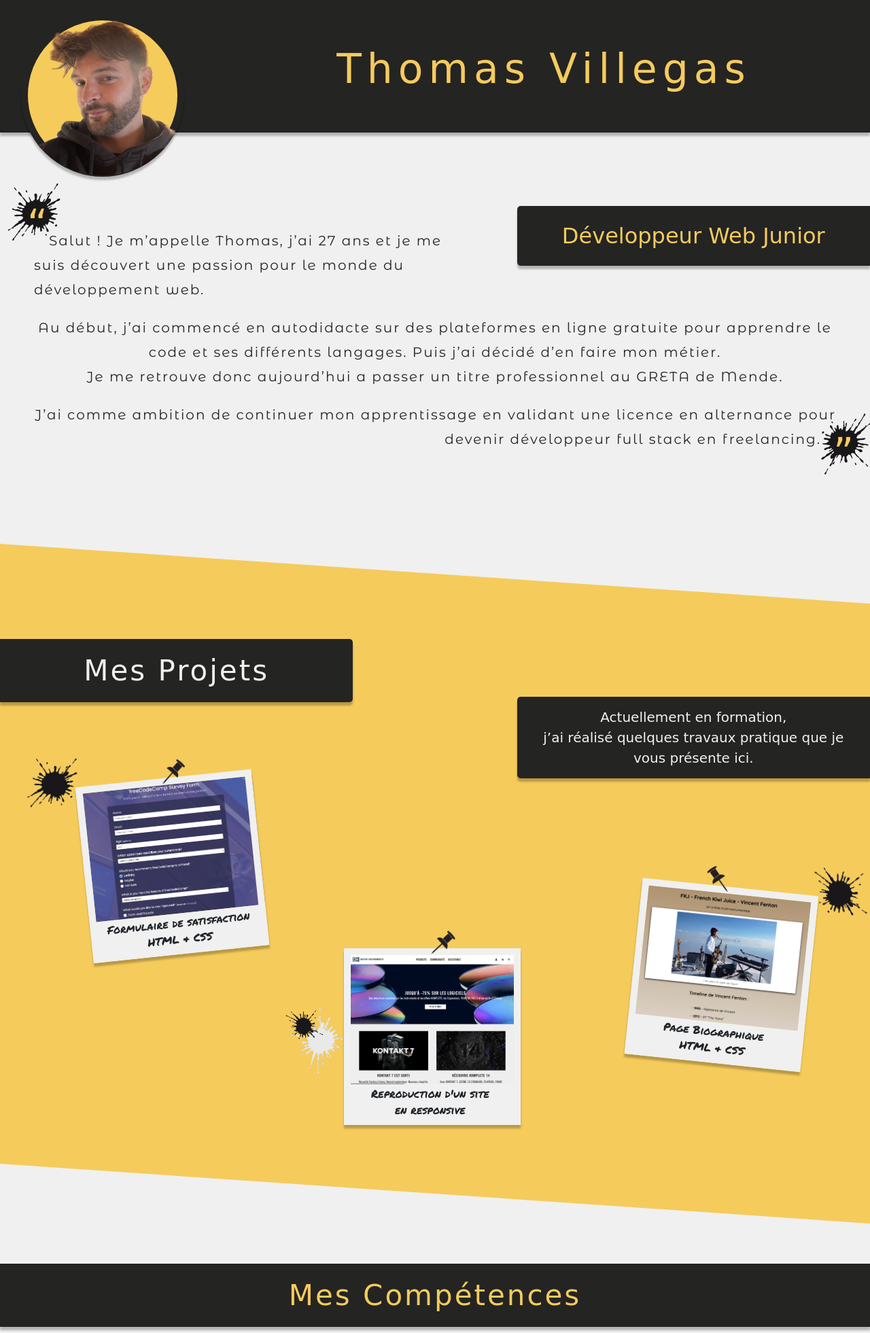
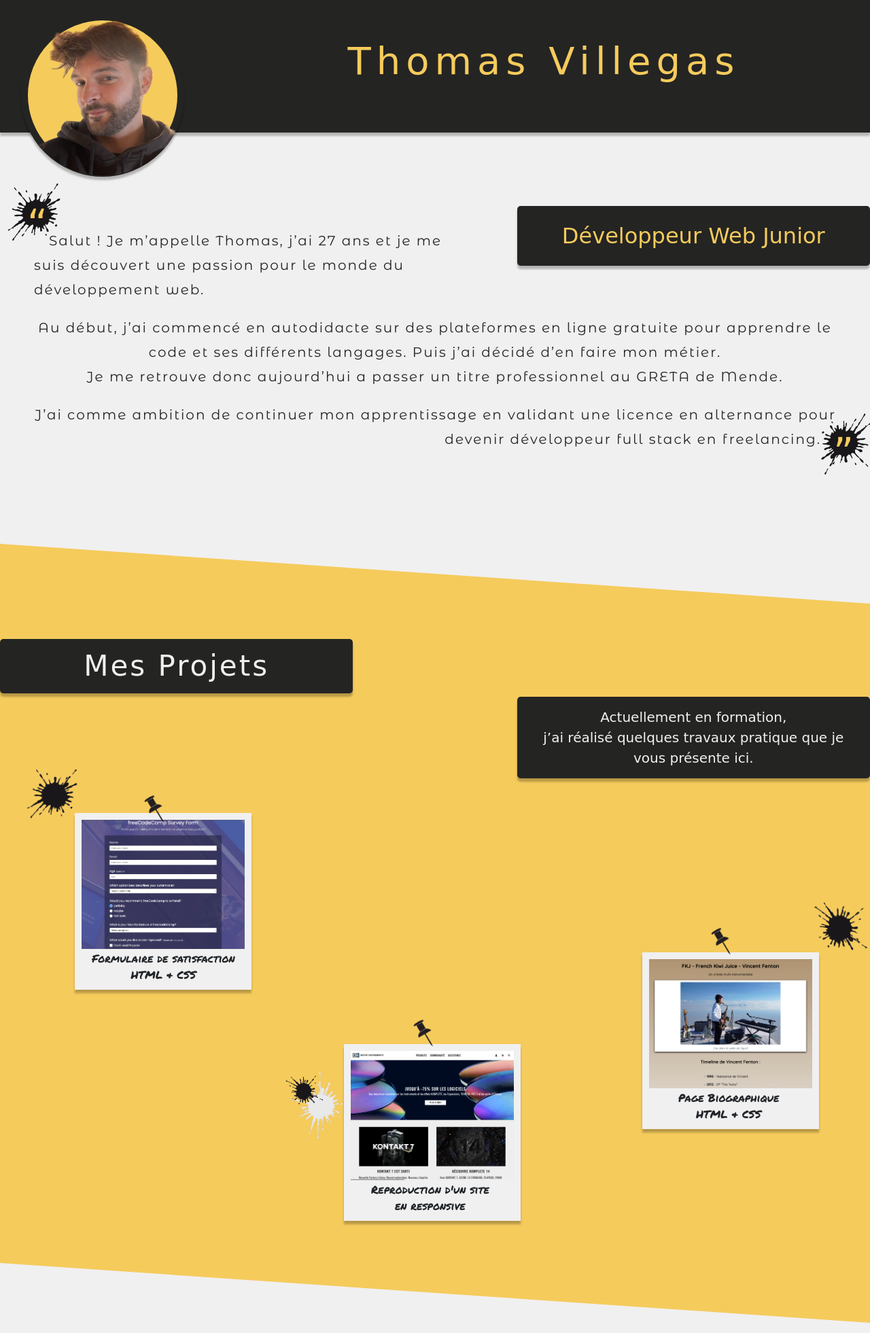
Before and after one commit to Thomas-Villegas/Brief_3, a PHP site: page / in a window 1280 px wide. Shown: the top 1961 px of the page at 68% size. Run offline with PHP 8.4, Linux system fonts and the light colour scheme; some web fonts are replaced.

Commit message:
NICE JOB 🥳
Brief Fini

```diff
--- a/index.html
+++ b/index.html
@@ -24,7 +24,7 @@
         <div id="content__mobile">
     <!---- HEADER MOBILE---->
             <header id="header__mobile">
-                <div class="container-md d-flex flex-column justify-content-between vh-100">
+                <div class="container-md d-flex flex-column justify-content-between min-vh-100">
                     <div class="row">
                         <div class="col-12 p-0">
                             <div class="header__avatar">
@@ -33,23 +33,23 @@
                     </div>
                     <div class="row">
                         <div class="col-12 p-0">
-                            <div class="header__title">
+                            <h1 class="header__title">
                                 Thomas Villegas
-                            </div>
+                            </h1>
                         </div>
                     </div>
                     <div class="row justify-content-end">
                         <div class="col-8 p-0">
-                            <div class="header__text1">
+                            <p class="header__text1">
                                 Développeur Web
-                            </div>
+                            </p>
                         </div>
                     </div>
                     <div class="row justify-content-start">
                         <div class="col-5 p-0">
-                            <div class="header__text2">
+                            <p class="header__text2">
                                 Junior
-                            </div>
+                            </p>
                         </div>
                     </div>
                     <div class="row">
@@ -69,15 +69,15 @@
 
     <!---- SECTION 1 MOBILE ---->
             <section id="section1__mobile">
-                <div class="container-md d-flex flex-column justify-content-between vh-100 p-0">
+                <div class="container-md d-flex flex-column justify-content-between min-vh-100 p-0">
                     <div class="row">
                         <div class="col-12 p-0">
-                            <div class="section1__title">À Propos</div>
+                            <h1 class="section1__title">À Propos</h1>
                         </div>
                     </div>
                     <div class="row">
                         <div class="col-12">
-                            <div class="section1__text">&emsp;Salut ! Je m’appelle Thomas,<br>
+                            <p class="section1__text">&emsp;Salut ! Je m’appelle Thomas,<br>
                                 j’ai 27 ans et je me suis découvert une passion pour le monde du développement web.<br>
                                 <br>
                                 Au début, j’ai commencé en autodidacte sur des plateformes en ligne gratuite pour apprendre le code et ses différents langages.
@@ -86,7 +86,7 @@
                                 <br>
                                 J’ai comme ambition de continuer mon apprentissage en validant une licence en alternance pour devenir développeur full stack
                                 en freelancing.
-                            </div>
+                            </p>
                         </div>
                     </div>
                     <div class="row">
@@ -106,24 +106,25 @@
 
     <!---- SECTION 2 MOBILE ---->
             <section id="section2__mobile">
-                <div class="container-md d-flex flex-column justify-content-around vh-100">
+                <div class="container-md d-flex flex-column justify-content-around min-vh-100">
                     <div class="row">
                         <div class="col-12 p-0">
-                            <div class="section2__title">Mes Projets</div>
+                            <h1 class="section2__title">Mes Projets</h1>
                         </div>
                     </div>
                     <div class="row justify-content-end">
                         <div class="col-8 p-0">
-                            <div class="section2__text">Actuellement en formation,<br>
+                            <p class="section2__text">Actuellement en formation,<br>
                                 j’ai réalisé quelques<br>
                                 travaux pratique que<br>
                                 je vous présente ici.
-                            </div>
+                            </p>
                         </div>
                     </div>
                     <div class="row cards1">
                         <div class="col-12 cards1-mark">
-                            <div class="section2__cards1">
+                            <div class="pins__cards"></div>
+                            <div class="section2__cards1 cardsall">
                                 <figcaption>
                                     Formulaire de satisfaction<br>HTML & CSS
                                 </figcaption>
@@ -135,10 +136,11 @@
 
     <!---- SECTION 3 MOBILE ---->
             <section id="section3__mobile">
-                <div class="container-md d-flex flex-column justify-content-around vh-100">
+                <div class="container-md d-flex flex-column justify-content-around min-vh-100">
                     <div class="row cards2">
                         <div class="col-12 cards2-mark">
-                            <div class="section3__cards2">
+                            <div class="pins__cards"></div>
+                            <div class="section3__cards2 cardsall">
                                 <figcaption>
                                     Page Biographique<br>HTML & CSS
                                 </figcaption>
@@ -147,7 +149,8 @@
                     </div>
                     <div class="row cards3">
                         <div class="col-12 cards3-mark">
-                            <div class="section3__cards3">
+                            <div class="pins__cards"></div>
+                            <div class="section3__cards3 cardsall">
                                 <figcaption>
                                     Reproduction d'un site<br>en responsive
                                 </figcaption>
@@ -159,10 +162,10 @@
 
     <!---- SECTION 4 MOBILE ---->
             <section id="section4__mobile">
-                <div class="container-md d-flex flex-column justify-content-around vh-100">
+                <div class="container-md d-flex flex-column justify-content-around min-vh-100">
                     <div class="row">
                         <div class="col-12 p-0">
-                            <div class="section4__title">Mes Compétences</div>
+                            <h1 class="section4__title">Mes Compétences</h1>
                         </div>
                     </div>
                     <div class="row">
@@ -204,10 +207,10 @@
 
     <!---- SECTION 5 MOBILE ---->
             <section id="section5__mobile">
-                <div class="container-md d-flex flex-column vh-100">
+                <div class="container-md d-flex flex-column min-vh-100">
                     <div class="row">
                         <div class="col-12 p-0">
-                            <div class="section5__title">Me Contacter</div>
+                            <h1 class="section5__title">Me Contacter</h1>
                         </div>
                     </div>
                     <form class="p-4 d-flex flex-column align-items-center">
@@ -244,10 +247,10 @@
 
     <!---- FOOTER MOBILE ---->
             <footer id="footer__mobile">
-                <div class="container-md d-flex flex-column align-items-center justify-content-around vh-100">
+                <div class="container-md d-flex flex-column align-items-center justify-content-around min-vh-100">
                     <div class="row">
                         <div class="col-12">
-                            <div class="footer__title">Me Retrouver</div>
+                            <p class="footer__title">Me Retrouver</p>
                         </div>
                     </div>
                     <div class="row">
@@ -258,6 +261,8 @@
                                 </svg>
                             </a>
                         </div>
+                    </div>
+                    <div class="row">
                         <div class="col-12">
                             <a href="https://www.linkedin.com/in/thomas-villegas/">
                                 <svg xmlns="http://www.w3.org/2000/svg" fill="currentColor" class="bi bi-linkedin" viewBox="0 0 16 16">
@@ -265,6 +270,8 @@
                                 </svg>
                             </a>
                         </div>
+                    </div>
+                    <div class="row">
                         <div class="col-12">
                             <a href="https://github.com/Thomas-Villegas">
                                 <svg xmlns="http://www.w3.org/2000/svg" fill="currentColor" class="bi bi-github" viewBox="0 0 16 16">
@@ -280,9 +287,9 @@
                     </div>
                     <div class="row">
                         <div class="col-12">
-                            <div class="footer__info">© Copyright 2022 - Thomas Villegas<br>
+                            <p class="footer__info">© Copyright 2022 - Thomas Villegas<br>
                                 Tous droits réservés
-                            </div>
+                            </p>
                         </div>
                     </div>
                 </div>
@@ -294,42 +301,42 @@
 
     <!---- HEADER DESKTOP ---->
             <header id="header__desktop">
-                <div class="container-xxl d-flex flex-column p-0 vh-100">
+                <div class="container-xxl d-flex flex-column p-0 min-vh-100">
                     <div class="row">
                         <div class="col-3">
                             <div class="header__avatar">
                             </div>
                         </div>
                         <div class="col-9 header__title__desktop">
-                            <div class="header__title">Thomas Villegas</div>
+                            <h1 class="header__title">Thomas Villegas</h1>
                         </div>
                     </div>
                     <div class="row mt-5">
                         <div class="col-7">
-                            <div class="section1__text mt-5 text-start ">
+                            <p class="section1__text mt-5 text-start ">
                                 <span class="section1__mark1"></span>
                                 &emsp;Salut ! Je m’appelle Thomas, j’ai 27 ans et je me suis découvert une passion pour le monde du développement web.
                                 <br>
-                            </div>
+                            </p>
                         </div>
                         <div class="col-5">
-                            <div class="header__text1">
+                            <p class="header__text1">
                                 Développeur Web Junior
-                            </div>
+                            </p>
                         </div>
                     </div>
                     <div class="row">
                         <div class="col-12">
-                            <div class="section1__text text-center">
+                            <p class="section1__text text-center">
                                 Au début, j’ai commencé en autodidacte sur des plateformes en ligne gratuite pour apprendre le code et ses différents langages. Puis j’ai décidé d’en faire mon métier.<br>
                                 Je me retrouve donc aujourd’hui a passer un titre professionnel au GRETA de Mende.
-                            </div>
+                            </p>
                         </div>
                         <div class="col-12">
-                            <div class="section1__text text-end">
+                            <p class="section1__text text-end">
                                 J’ai comme ambition de continuer mon apprentissage en validant une licence en alternance pour devenir développeur full stack en freelancing.&emsp;
                                 <span class="section1__mark2"></span>
-                            </div>
+                            </p>
                         </div>
                     </div>
                 </div>
@@ -342,21 +349,22 @@
 
     <!---- SECTION 1 DESKTOP ---->
             <div class="section1__desktop">
-                <div class="container-xxl d-flex flex-column p-0">
+                <div class="container-xxl d-flex flex-column min-vh-100 p-0">
                     <div class="row justify-content-between">
                         <div class="col-5">
-                            <div class="section2__title">Mes Projets</div>
+                            <h1 class="section2__title">Mes Projets</h1>
                         </div>
                         <div class="col-5">
-                            <div class="section2__text">
+                            <p class="section2__text">
                                 Actuellement en formation,<br>
                                 j’ai réalisé quelques travaux pratique que je vous présente ici.
-                            </div>
+                            </p>
                         </div>
                     </div>
                     <div class="row justify-content-start cards1">
                         <div class="col-4 cards1-mark">
-                            <div class="section2__cards1">
+                            <div class="pins__cards"></div>
+                            <div class="section2__cards1 cardsall">
                                 <figcaption>
                                     Formulaire de satisfaction<br>HTML & CSS
                                 </figcaption>
@@ -365,7 +373,8 @@
                     </div>
                     <div class="row justify-content-end cards2">
                         <div class="col-4 cards2-mark">
-                            <div class="section3__cards2">
+                            <div class="pins__cards"></div>
+                            <div class="section3__cards2 cardsall">
                                 <figcaption>
                                     Page Biographique<br>HTML & CSS
                                 </figcaption>
@@ -374,7 +383,8 @@
                     </div>
                     <div class="row justify-content-center cards3">
                         <div class="col-4 cards3-mark">
-                            <div class="section3__cards3">
+                            <div class="pins__cards"></div>
+                            <div class="section3__cards3 cardsall">
                                 <figcaption>
                                     Reproduction d'un site<br>en responsive
                                 </figcaption>
@@ -391,10 +401,10 @@
 
     <!---- SECTION 2 DESKTOP ---->
             <section id="section2__desktop">
-                <div class="container-xxl d-flex flex-column justify-content-around vh-100">
+                <div class="container-xxl d-flex flex-column justify-content-around min-vh-100">
                     <div class="row">
                         <div class="col-12 p-0">
-                            <div class="section4__title">Mes Compétences</div>
+                            <h1 class="section4__title">Mes Compétences</h1>
                         </div>
                     </div>
                     <div class="row">
@@ -436,10 +446,10 @@
 
     <!---- SECTION 3 DESKTOP ---->
             <section id="section3__desktop">
-                <div class="container-xxl d-flex flex-column vh-100">
+                <div class="container-xxl d-flex flex-column min-vh-100">
                     <div class="row">
                         <div class="col-12 p-0">
-                            <div class="section5__title">Me Contacter</div>
+                            <h1 class="section5__title">Me Contacter</h1>
                         </div>
                     </div>
                     <form class="container-lg p-4 d-flex flex-column align-items-center">
@@ -472,7 +482,7 @@
 
     <!---- FOOTER DESKTOP ---->
             <footer id="footer__desktop">
-                <div class="container-xxl d-flex flex-column align-items-center justify-content-between vh-50">
+                <div class="container-xxl d-flex flex-column align-items-center justify-content-between min-vh-50">
                     <div class="row">
                         <div class="col-4">
                             <a href="https://www.facebook.com/Thomas.Villegas.Tijah">
@@ -503,9 +513,9 @@
                     </div>
                     <div class="row mt-1">
                         <div class="col-12">
-                            <div class="footer__info">
+                            <p class="footer__info">
                                 © Copyright 2022 - Thomas Villegas - Tous droits réservés
-                            </div>
+                            </p>
                         </div>
                     </div>
                 </div>
@@ -519,6 +529,8 @@
 
         </div>
 
+        <div class=""></div>
+
 
 
 
--- a/styles/animation.css
+++ b/styles/animation.css
@@ -25,20 +25,20 @@
     }
 }
 
-@keyframes moveCardsRight {
+@keyframes moveCards {
     0% {
-        transform: rotate(-6deg);
+        transform: rotate(0deg);
     }
     25% {
         transform: rotate(6deg);
     }
     50% {
-        transform: rotate(-8deg);
+        transform: rotate(-4deg);
     }
     75% {
         transform: rotate(3deg);
     }
     100% {
-        transform: rotate(-6deg);
+        transform: rotate(0deg);
     }
 }
--- a/styles/style.css
+++ b/styles/style.css
@@ -262,17 +263,21 @@
     border-radius: 5px 0 0 5px;
     box-shadow: 0px 5px 3px 0 rgba(0, 0, 0, 0.25);
     padding: 10px 20px 10px 20px;
-/*     animation: 1s ease-in-out;
- */}
+    animation: 1s ease-in-out;
+    margin-top: 20px;
+    opacity: 0;
+}
 
-/* .section2__text.scroll {
+.section2__text.active {
+    opacity: 1;
     animation-name: blockAdventRight;
-} */
+}
 
 .section2__cards1 {
     height: 230px;
     width: 230px;
     margin: auto;
+    margin-top: 35px;
     background-image: url(../images/projet_formulaire.png);
     background-position: center;
     background-repeat: no-repeat;
@@ -281,16 +286,14 @@
     box-shadow: 0px 5px 3px 0 rgba(0, 0, 0, 0.25);
     border-bottom: 60px solid #F0F0F0;
     transform-origin: 50% 0;
-    transform: rotate(-6deg);
+    transform: rotate(0deg);
     position: relative;
-}
-/*     transition-duration: 2s;
-    animation: 2s ease-in-out;
+    animation: 1.5s ease-in-out;
 }
 
-.section2__cards1.scroll {
-    animation: moveCardsRight;
-} */
+.cardsall.active {
+    animation-name: moveCards;
+}
 
 .section2__cards1 figcaption {
     position: absolute;
@@ -319,32 +322,18 @@
     transform: rotate(275deg);
 }
 
-.section2__cards1::after {
-    content: "";
-    position: absolute;
-    width: 50px;
-    height: 50px;
-    background-image: url(../images/punaise.png);
-    background-position: center;
-    background-size: cover;
-    background-repeat: no-repeat;
-    top: -46px;
-    left: 45%;
-    transform-origin: 18% 90%;
-    transform: rotate(8deg);
-}
-
 
 /* ---- SECTION 3 ---- */
 #section3__mobile {
     background-color: #F5CB5C;
-    height: 100vh;
+    min-height: 100vh;
 }
 
 .section3__cards2 {
     height: 230px;
     width: 230px;
     margin: auto;
+    margin-top: 45px;
     background-image: url(../images/projet_biographie.png);
     background-position: center;
     background-repeat: no-repeat;
@@ -353,8 +342,11 @@
     box-shadow: 0px 5px 3px 0 rgba(0, 0, 0, 0.25);
     border-bottom: 60px solid #F0F0F0;
     transform-origin: 50% 0;
-    transform: rotate(6deg);
+    transform: rotate(0deg);
     position: relative;
+    animation: 1.5s ease-in-out;
+    animation-delay: .2s;
+
 }
 
 .section3__cards2 figcaption {
@@ -383,25 +375,14 @@
     height: 50px;
 }
 
-.section3__cards2::after {
-    content: "";
-    position: absolute;
-    width: 50px;
-    height: 50px;
-    background-image: url(../images/punaise.png);
-    background-position: center;
-    background-size: cover;
-    background-repeat: no-repeat;
-    top: -46px;
-    left: 45%;
-    transform-origin: 18% 90%;
-    transform: rotate(280deg);
-}
+
 
 .section3__cards3 {
     height: 230px;
     width: 230px;
     margin: auto;
+    margin-top: 45px;
+    margin-bottom: 50px;
     background-image: url(../images/projet_native_instrument.png);
     background-position: center;
     background-repeat: no-repeat;
@@ -441,7 +424,11 @@
     transform: rotate(275deg);
 }
 
-.section3__cards3::after {
+.pins__cards {
+    position: relative;
+}
+
+.pins__cards::after {
     content: "";
     position: absolute;
     width: 50px;
@@ -450,10 +437,11 @@
     background-position: center;
     background-size: cover;
     background-repeat: no-repeat;
-    top: -46px;
-    left: 45%;
+    top: 5px;
+    left: 48%;
     transform-origin: 18% 90%;
-    transform: rotate(8deg);
+    transform: rotate(290deg);
+    z-index: 1;
 }
 
 
@@ -717,13 +713,16 @@ form {
 
     #content__desktop {
         display: block;
-        background-color: #F0F0F0;
-        height: 100vh;
     }
 
 
     /* ---- HEADER DESKTOP ---- */
 
+
+    #header__desktop {
+        background-color: #F0F0F0;
+        min-height: 100vh;
+    }
 
     #header__desktop::after {
         content: "";
@@ -752,7 +751,7 @@ form {
         padding: 0;
         margin-top: 56px;
         letter-spacing: 8px;
-        font-size: 60px;
+        font-size: 56px;
     }
 
     .header__title__desktop {
@@ -765,6 +764,7 @@ form {
         font-size: 32px;
         padding: 20px;
         margin-top: 15px;
+        border-radius: 5px;
     }
 
     .section1__text {
@@ -878,7 +878,7 @@ form {
 
 
     .section1__desktop {
-        height: 100vh;
+        min-height: 100vh;
         background-color: #F5CB5C;
 
     }
@@ -886,7 +886,7 @@ form {
     .section2__title {
         font-size: 42px;
         padding: 15px;
-        border-radius:0 5px 5px 0;
+        border-radius: 5px;
         box-shadow: 0px 5px 3px 0 rgba(0, 0, 0, 0.25);
     }
 
@@ -894,6 +894,8 @@ form {
         font-size: 20px;
         padding: 15px;
         margin-top: 125px;
+        opacity: 1;
+        border-radius: 5px;
     }
 
     .cards1{
@@ -980,12 +982,13 @@ form {
 
     #section2__desktop {
         background-color: #F0F0F0;
-        height: 100vh;
+        min-height: 100vh;
     }
 
     .section4__title {
         font-size: 42px;
         padding: 15px;
+        border-radius: 5px;
     }
 
     .section4__text1 {
```
Also changed, not shown: other parts of styles/style.css (+44 -27 lines), javascript/script.js (+62 -34 lines).
